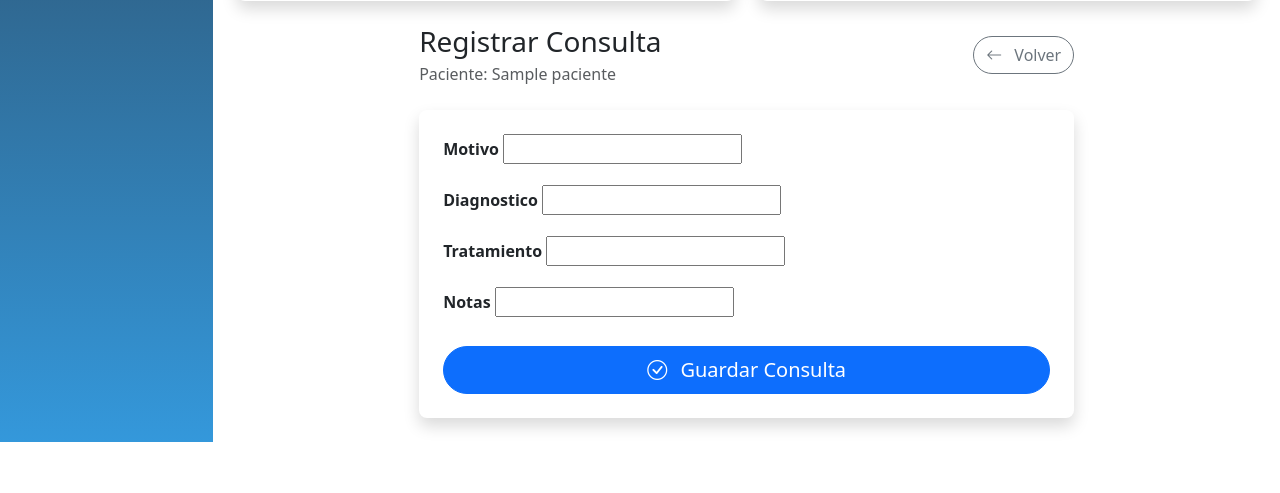
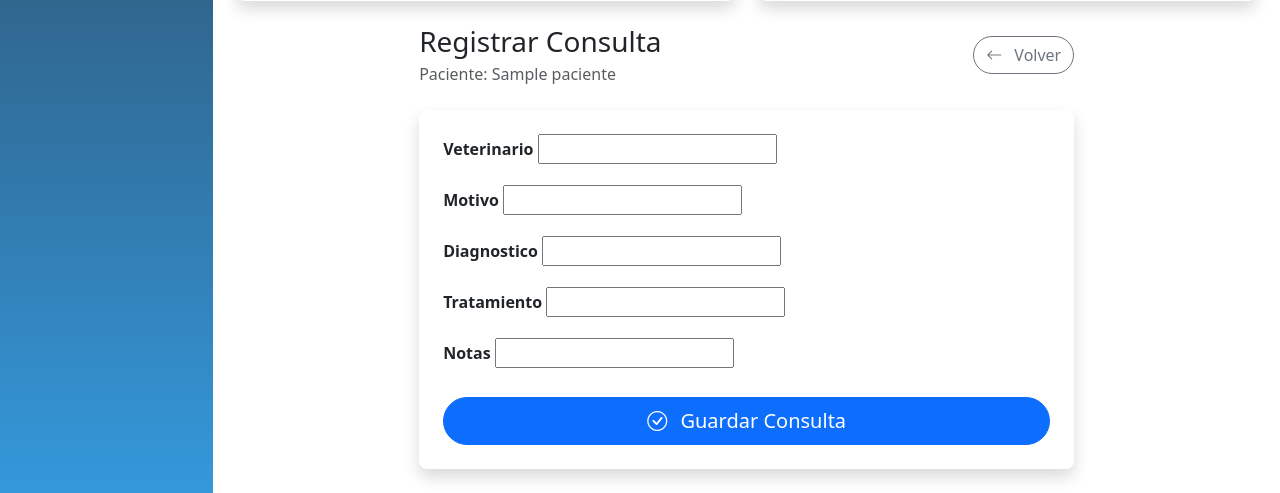
Before and after one commit to xNekros1/ClinicaVet1, a Django app: template templates/core/agregar_historial.html in a window 1280 px wide. Shown: the part 460-953 px from the top of the page. Before the commit the page ends 902 px from the top, so only its background shows below. Run offline with Django 3.2, Linux system fonts and the light colour scheme; the template is opened without the code that fills it: most values are stand-ins (such as "Sample title", 1, 10 or a date in 2020); form fields are guessed from the names that the template uses.

Commit message:
Fix: Add veterinario field to agregar_historial template for admins

```diff
--- a/templates/core/agregar_historial.html
+++ b/templates/core/agregar_historial.html
@@ -17,6 +17,17 @@
                 <div class="card-body p-4">
                     <form method="POST">
                         {% csrf_token %}
+
+                        {% if form.veterinario %}
+                        <div class="mb-3">
+                            <label class="form-label fw-semibold">{{ form.veterinario.label }}</label>
+                            {{ form.veterinario }}
+                            <small class="form-text text-muted">{{ form.veterinario.help_text }}</small>
+                            {% if form.veterinario.errors %}
+                            <div class="text-danger small">{{ form.veterinario.errors }}</div>
+                            {% endif %}
+                        </div>
+                        {% endif %}
 
                         <div class="mb-3">
                             <label class="form-label fw-semibold">{{ form.motivo.label }}</label>
```
